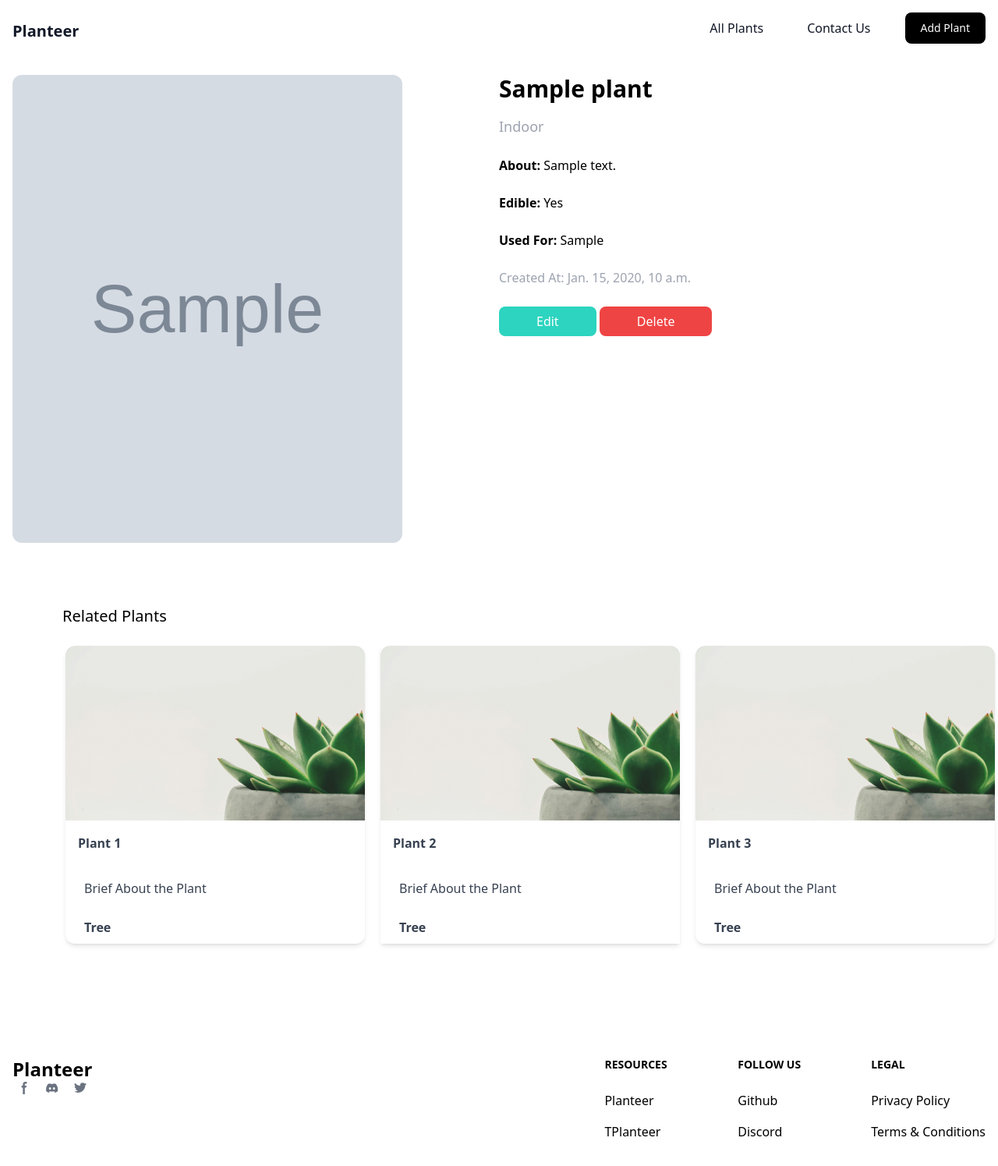
After one commit to T-Python-June-24/LAB-ORM-PLANTEER-1, a Django app: page /plants/1/detail/ in a window 1280 px wide. The commit adds this page. Shown: the whole page at 78% size. Run offline with Django 5.2, Linux system fonts and the light colour scheme; tables that the repository leaves empty hold one stand-in row (values such as "Sample post"); grey boxes marked "Sample" are stand-in pictures; some libraries are stand-ins or nearby versions.

Commit message:
added update and delete on the plants ✅ - add better ui for the user 🎨 - added image and button in the confirm delete page 🎨

```diff
--- a/Planteer/Contact/templates/Contact/thanks_add_plant.html
+++ b/Planteer/Contact/templates/Contact/thanks_add_plant.html
@@ -8,7 +8,8 @@
         <img src="{% static 'images/thanks.jpg' %}" alt="Thank You" class="w-1/4 mb-6 puff-in-hor">
         <h1 class="text-8xl font-bold puff-in-hor">Thanks for adding plant</h1>
         <p class="text-teal-500 p-8 puff-in-hor">You are a great friend for the environment</p>
-
-    </div>
+        <button class="bg-black text-white py-2 px-16 rounded-lg">
+            <a href="{% url 'Plants:plants' %}">Dispaly Plants</a>
+        </button>    </div>
 </div>
 {% endblock content %}
--- a/Planteer/Main/static/css/style.css
+++ b/Planteer/Main/static/css/style.css
@@ -37,17 +37,18 @@ footer {
   0% {
     transform: scale(1);
   }
+
   50% {
     transform: scale(1.2);
   }
+
   100% {
     transform: scale(1);
   }
 }
 
 .img-animation {
-  -webkit-animation: scale-up-center 0.4s cubic-bezier(0.39, 0.575, 0.565, 1)
-    both;
+  -webkit-animation: scale-up-center 0.4s cubic-bezier(0.39, 0.575, 0.565, 1) both;
   animation: scale-up-center 0.4s cubic-bezier(0.39, 0.575, 0.565, 1) both;
 }
 
@@ -68,16 +69,19 @@ footer {
     -webkit-transform: scale(0.5);
     transform: scale(0.5);
   }
+
   100% {
     -webkit-transform: scale(1);
     transform: scale(1);
   }
 }
+
 @keyframes scale-up-center {
   0% {
     -webkit-transform: scale(0.5);
     transform: scale(0.5);
   }
+
   100% {
     -webkit-transform: scale(1);
     transform: scale(1);
@@ -89,7 +93,6 @@ footer {
   animation: puff-in-hor 0.7s cubic-bezier(0.47, 0, 0.745, 0.715) both;
 }
 
-
 @-webkit-keyframes puff-in-hor {
   0% {
     -webkit-transform: scaleX(2);
@@ -98,22 +101,7 @@ footer {
     filter: blur(4px);
     opacity: 0;
   }
-  100% {
-    -webkit-transform: scaleX(1);
-    transform: scaleX(1);
-    -webkit-filter: blur(0px);
-    filter: blur(0px);
-    opacity: 1;
-  }
-}
-@keyframes puff-in-hor {
-  0% {
-    -webkit-transform: scaleX(2);
-    transform: scaleX(2);
-    -webkit-filter: blur(4px);
-    filter: blur(4px);
-    opacity: 0;
-  }
+
   100% {
     -webkit-transform: scaleX(1);
     transform: scaleX(1);
@@ -123,14 +111,27 @@ footer {
   }
 }
 
+@keyframes puff-in-hor {
+  0% {
+    -webkit-transform: scaleX(2);
+    transform: scaleX(2);
+    -webkit-filter: blur(4px);
+    filter: blur(4px);
+    opacity: 0;
+  }
 
-
+  100% {
+    -webkit-transform: scaleX(1);
+    transform: scaleX(1);
+    -webkit-filter: blur(0px);
+    filter: blur(0px);
+    opacity: 1;
+  }
+}
 
 .slide-in-elliptic-bottom-bck {
-  -webkit-animation: slide-in-elliptic-bottom-bck 0.7s
-    cubic-bezier(0.25, 0.46, 0.45, 0.94) both;
-  animation: slide-in-elliptic-bottom-bck 0.7s
-    cubic-bezier(0.25, 0.46, 0.45, 0.94) both;
+  -webkit-animation: slide-in-elliptic-bottom-bck 0.7s cubic-bezier(0.25, 0.46, 0.45, 0.94) both;
+  animation: slide-in-elliptic-bottom-bck 0.7s cubic-bezier(0.25, 0.46, 0.45, 0.94) both;
 }
 
 /* ----------------------------------------------
@@ -153,6 +154,7 @@ footer {
     transform-origin: 50% -100%;
     opacity: 0;
   }
+
   100% {
     -webkit-transform: translateY(0) rotateX(0) scale(1);
     transform: translateY(0) rotateX(0) scale(1);
@@ -161,6 +163,7 @@ footer {
     opacity: 1;
   }
 }
+
 @keyframes slide-in-elliptic-bottom-bck {
   0% {
     -webkit-transform: translateY(600px) rotateX(-30deg) scale(6.5);
@@ -169,6 +172,7 @@ footer {
     transform-origin: 50% -100%;
     opacity: 0;
   }
+
   100% {
     -webkit-transform: translateY(0) rotateX(0) scale(1);
     transform: translateY(0) rotateX(0) scale(1);
--- a/Planteer/Main/templates/Main/base.html
+++ b/Planteer/Main/templates/Main/base.html
@@ -2,66 +2,68 @@
 
 <!DOCTYPE html>
 <html lang="en">
+
 <head>
     <meta charset="UTF-8">
     <meta name="viewport" content="width=device-width, initial-scale=1.0">
     <script src="https://cdn.tailwindcss.com"></script>
-
     <link rel="preconnect" href="https://fonts.googleapis.com">
     <link rel="preconnect" href="https://fonts.gstatic.com" crossorigin>
     <link rel="stylesheet" href="{% static '/css/style.css' %}">
     <link rel="stylesheet" href="{% static '/css/card.css' %}">
     <link rel="stylesheet" href="{% static '/css/plant.css' %}">
     <link href="https://fonts.googleapis.com/css2?family=Inter:wght@400;500;600;800&display=swap" rel="stylesheet">
-    <link rel="icon" type="image/x-icon" href="{% static 'images/background.jpg' %}">
+    <link rel="icon" type="image/x-icon" href="{% static 'images/logo.png' %}">
     <link rel="stylesheet" href="https://cdnjs.cloudflare.com/ajax/libs/font-awesome/6.0.0-beta3/css/all.min.css">
     <link href="https://unpkg.com/aos@2.3.1/dist/aos.css" rel="stylesheet">
-
-    <title>{% block title %}Saudi Arabia{% endblock %}</title>
-
+    <title>{% block title %} Planteer {% endblock %}</title>
 </head>
 <body>
-
     <script src="https://unpkg.com/aos@2.3.1/dist/aos.js"></script>
     <script>
         AOS.init();
-      </script>
+    </script>
     <nav class="bg-white border-gray-200">
         <div class="max-w-screen-xl flex flex-wrap items-center justify-between mx-auto p-4">
             <a href="{% url 'Main:home'%}" class="flex items-center space-x-3 rtl:space-x-reverse">
                 <h1 class="text-gray-900 font-extrabold text-xl">Planteer</h1>
             </a>
-            <button data-collapse-toggle="navbar-default" type="button" class="inline-flex items-center p-2 w-10 h-10 justify-center text-sm text-gray-500 rounded-lg md:hidden hover:bg-gray-100 focus:outline-none focus:ring-2 focus:ring-gray-200" aria-controls="navbar-default" aria-expanded="false">
+            <button data-collapse-toggle="navbar-default" type="button"
+                class="inline-flex items-center p-2 w-10 h-10 justify-center text-sm text-gray-500 rounded-lg md:hidden hover:bg-gray-100 focus:outline-none focus:ring-2 focus:ring-gray-200"
+                aria-controls="navbar-default" aria-expanded="false">
                 <span class="sr-only">Open main menu</span>
-                <svg class="w-5 h-5" aria-hidden="true" xmlns="http://www.w3.org/2000/svg" fill="none" viewBox="0 0 17 14">
-                    <path stroke="currentColor" stroke-linecap="round" stroke-linejoin="round" stroke-width="2" d="M1 1h15M1 7h15M1 13h15"/>
+                <svg class="w-5 h-5" aria-hidden="true" xmlns="http://www.w3.org/2000/svg" fill="none"
+                    viewBox="0 0 17 14">
+                    <path stroke="currentColor" stroke-linecap="round" stroke-linejoin="round" stroke-width="2"
+                        d="M1 1h15M1 7h15M1 13h15" />
                 </svg>
             </button>
             <div class="hidden w-full md:block md:w-auto" id="navbar-default">
-                <ul class="font-medium flex flex-col p-4 md:p-0 mt-4 border border-gray-200 rounded-lg bg-white md:flex-row md:space-x-8 rtl:space-x-reverse md:mt-0 md:border-0">
+                <ul
+                    class="font-medium flex flex-col p-4 md:p-0 mt-4 border border-gray-200 rounded-lg bg-white md:flex-row md:space-x-8 rtl:space-x-reverse md:mt-0 md:border-0">
                     <li>
-                        <a href="{% url 'Plants:plants' %}" class="block py-2 px-3 text-gray-900 rounded hover:bg-gray-100 md:hover:bg-transparent md:border-0">All Plants</a>
+                        <a href="{% url 'Plants:plants' %}"
+                            class="block py-2 px-3 text-gray-900 rounded hover:bg-gray-100 md:hover:bg-transparent md:border-0">All
+                            Plants</a>
                     </li>
                     <li>
-                        <a href="{% url 'Contact:send_contact_message' %}" class="block py-2 px-3 text-gray-900 rounded hover:bg-gray-100 md:hover:bg-transparent md:border-0 ">Contact Us</a>
+                        <a href="{% url 'Contact:send_contact_message' %}"
+                            class="block py-2 px-3 text-gray-900 rounded hover:bg-gray-100 md:hover:bg-transparent md:border-0 ">
+                            Contact Us
+                        </a>
                     </li>
-                    <button type="button" class="text-white bg-black focus:ring-4 focus:ring-black-300 font-medium rounded-lg text-sm px-5 py-2.5 me-2 mb-2 hover:bg-gray-700">
+                    <button type="button"
+                        class="text-white bg-black focus:ring-4 focus:ring-black-300 font-medium rounded-lg text-sm px-5 py-2.5 me-2 mb-2 hover:bg-gray-700 hover:animate-pulse hover-effect">
                         <a href="{% url 'Plants:add_plant' %}" class="text-white">Add Plant</a>
                     </button>
-                    </ul>
+                </ul>
             </div>
         </div>
     </nav>
-
-
-
     <main>
         {% block content %} {% endblock %}
     </main>
-
-
-
-    <hr class="my-6 border-gray-300 sm:mx-auto lg:my-8"/>
+    <hr class="my-6 border-gray-300 sm:mx-auto lg:my-8" />
     <footer class="bg-white text-black">
         <div class="mx-auto w-full max-w-screen-xl p-4 py-6 lg:py-8">
             <div class="md:flex md:justify-between">
@@ -69,23 +71,31 @@
                     <a href="{% url 'Main:home' %}" class="flex items-center">
                         <span class="self-center text-2xl font-semibold whitespace-nowrap">Planteer</span>
                     </a>
-                    <div class="flex mt-4 sm:justify-center sm:mt-0">
+                    <div class="flex mt-4 sm:justify-center sm:mt-0 items-stretch">
                         <a href="#" class="text-gray-500 hover:text-gray-900 dark:hover:text-white">
-                            <svg class="w-4 h-4" aria-hidden="true" xmlns="http://www.w3.org/2000/svg" fill="currentColor" viewBox="0 0 8 19">
-                                  <path fill-rule="evenodd" d="M6.135 3H8V0H6.135a4.147 4.147 0 0 0-4.142 4.142V6H0v3h2v9.938h3V9h2.021l.592-3H5V3.591A.6.6 0 0 1 5.592 3h.543Z" clip-rule="evenodd"/>
-                              </svg>
+                            <svg class="w-4 h-4" aria-hidden="true" xmlns="http://www.w3.org/2000/svg"
+                                fill="currentColor" viewBox="0 0 8 19">
+                                <path fill-rule="evenodd"
+                                    d="M6.135 3H8V0H6.135a4.147 4.147 0 0 0-4.142 4.142V6H0v3h2v9.938h3V9h2.021l.592-3H5V3.591A.6.6 0 0 1 5.592 3h.543Z"
+                                    clip-rule="evenodd" />
+                            </svg>
                             <span class="sr-only">Facebook page</span>
                         </a>
                         <a href="#" class="text-gray-500 hover:text-gray-900 dark:hover:text-white ms-5">
-                            <svg class="w-4 h-4" aria-hidden="true" xmlns="http://www.w3.org/2000/svg" fill="currentColor" viewBox="0 0 21 16">
-                                  <path d="M16.942 1.556a16.3 16.3 0 0 0-4.126-1.3 12.04 12.04 0 0 0-.529 1.1 15.175 15.175 0 0 0-4.573 0 11.585 11.585 0 0 0-.535-1.1 16.274 16.274 0 0 0-4.129 1.3A17.392 17.392 0 0 0 .182 13.218a15.785 15.785 0 0 0 4.963 2.521c.41-.564.773-1.16 1.084-1.785a10.63 10.63 0 0 1-1.706-.83c.143-.106.283-.217.418-.33a11.664 11.664 0 0 0 10.118 0c.137.113.277.224.418.33-.544.328-1.116.606-1.71.832a12.52 12.52 0 0 0 1.084 1.785 16.46 16.46 0 0 0 5.064-2.595 17.286 17.286 0 0 0-2.973-11.59ZM6.678 10.813a1.941 1.941 0 0 1-1.8-2.045 1.93 1.93 0 0 1 1.8-2.047 1.919 1.919 0 0 1 1.8 2.047 1.93 1.93 0 0 1-1.8 2.045Zm6.644 0a1.94 1.94 0 0 1-1.8-2.045 1.93 1.93 0 0 1 1.8-2.047 1.918 1.918 0 0 1 1.8 2.047 1.93 1.93 0 0 1-1.8 2.045Z"/>
-                              </svg>
+                            <svg class="w-4 h-4" aria-hidden="true" xmlns="http://www.w3.org/2000/svg"
+                                fill="currentColor" viewBox="0 0 21 16">
+                                <path
+                                    d="M16.942 1.556a16.3 16.3 0 0 0-4.126-1.3 12.04 12.04 0 0 0-.529 1.1 15.175 15.175 0 0 0-4.573 0 11.585 11.585 0 0 0-.535-1.1 16.274 16.274 0 0 0-4.129 1.3A17.392 17.392 0 0 0 .182 13.218a15.785 15.785 0 0 0 4.963 2.521c.41-.564.773-1.16 1.084-1.785a10.63 10.63 0 0 1-1.706-.83c.143-.106.283-.217.418-.33a11.664 11.664 0 0 0 10.118 0c.137.113.277.224.418.33-.544.328-1.116.606-1.71.832a12.52 12.52 0 0 0 1.084 1.785 16.46 16.46 0 0 0 5.064-2.595 17.286 17.286 0 0 0-2.973-11.59ZM6.678 10.813a1.941 1.941 0 0 1-1.8-2.045 1.93 1.93 0 0 1 1.8-2.047 1.919 1.919 0 0 1 1.8 2.047 1.93 1.93 0 0 1-1.8 2.045Zm6.644 0a1.94 1.94 0 0 1-1.8-2.045 1.93 1.93 0 0 1 1.8-2.047 1.918 1.918 0 0 1 1.8 2.047 1.93 1.93 0 0 1-1.8 2.045Z" />
+                            </svg>
                             <span class="sr-only">Discord community</span>
                         </a>
                         <a href="#" class="text-gray-500 hover:text-gray-900 dark:hover:text-white ms-5">
-                            <svg class="w-4 h-4" aria-hidden="true" xmlns="http://www.w3.org/2000/svg" fill="currentColor" viewBox="0 0 20 17">
-                              <path fill-rule="evenodd" d="M20 1.892a8.178 8.178 0 0 1-2.355.635 4.074 4.074 0 0 0 1.8-2.235 8.344 8.344 0 0 1-2.605.98A4.13 4.13 0 0 0 13.85 0a4.068 4.068 0 0 0-4.1 4.038 4 4 0 0 0 .105.919A11.705 11.705 0 0 1 1.4.734a4.006 4.006 0 0 0 1.268 5.392 4.165 4.165 0 0 1-1.859-.5v.05A4.057 4.057 0 0 0 4.1 9.635a4.19 4.19 0 0 1-1.856.07 4.108 4.108 0 0 0 3.831 2.807A8.36 8.36 0 0 1 0 14.184 11.732 11.732 0 0 0 6.291 16 11.502 11.502 0 0 0 17.964 4.5c0-.177 0-.35-.012-.523A8.143 8.143 0 0 0 20 1.892Z" clip-rule="evenodd"/>
-                          </svg>
+                            <svg class="w-4 h-4" aria-hidden="true" xmlns="http://www.w3.org/2000/svg"
+                                fill="currentColor" viewBox="0 0 20 17">
+                                <path fill-rule="evenodd"
+                                    d="M20 1.892a8.178 8.178 0 0 1-2.355.635 4.074 4.074 0 0 0 1.8-2.235 8.344 8.344 0 0 1-2.605.98A4.13 4.13 0 0 0 13.85 0a4.068 4.068 0 0 0-4.1 4.038 4 4 0 0 0 .105.919A11.705 11.705 0 0 1 1.4.734a4.006 4.006 0 0 0 1.268 5.392 4.165 4.165 0 0 1-1.859-.5v.05A4.057 4.057 0 0 0 4.1 9.635a4.19 4.19 0 0 1-1.856.07 4.108 4.108 0 0 0 3.831 2.807A8.36 8.36 0 0 1 0 14.184 11.732 11.732 0 0 0 6.291 16 11.502 11.502 0 0 0 17.964 4.5c0-.177 0-.35-.012-.523A8.143 8.143 0 0 0 20 1.892Z"
+                                    clip-rule="evenodd" />
+                            </svg>
                             <span class="sr-only">Twitter page</span>
                         </a>
                     </div>
@@ -128,10 +138,5 @@
             </div>
         </div>
     </footer>
-
-
-
-
-
 </body>
 </html>
--- /dev/null
+++ b/Planteer/Plants/templates/Plants/plant_detail.html
@@ -0,0 +1,103 @@
+{% extends "Main/base.html" %}
+{% load static %}
+{% block content %}
+<script>
+    AOS.init();
+</script>
+<div class="container mx-auto p-4">
+    <div class="flex">
+        <!-- Image Section -->
+        <div class="w-1/2">
+            <img src="{{ plant.plant_image.url }}" alt="Plant Image"
+                class="w-[500px] h-[600px] object-cover rounded-xl">
+        </div>
+        <!-- Text Section -->
+        <div class="w-1/2 pl-0">
+            <h1 class="text-3xl font-bold">{{ plant.name }}</h1>
+            <p class="pt-4 pb-2 text-gray-400 text-lg">{{ plant.get_category_display }}</p>
+            <p class="pt-4 pb-2 text-black"><strong>About:</strong> {{ plant.about }}</p>
+            <p class="pt-4 pb-2 text-black"><strong>Edible:</strong> {{ plant.is_edible|yesno:"Yes,No" }}</p>
+            <p class="pt-4 pb-2 text-black"><strong>Used For:</strong> {{ plant.used_for }}</p>
+            <p class="pt-4 pb-8 text-gray-400 text-s">Created At: {{ plant.created_at }}</p>
+            <a href="{% url 'Plants:update_plant' plant.id %}"
+                class="bg-teal-400 text-white py-2 px-12 rounded-lg mt-4">Edit</a>
+            <a href="{% url 'Plants:delete_plant' plant.id %}"
+                class="bg-red-500 text-white py-2 px-12 rounded-lg mt-8">Delete</a>
+        </div>
+    </div>
+</div>
+<div class="content-home-padding">
+    <h1 class="text-black font-normal text-xl pt-16 tilt-in-fwd-bl"> Related Plants </h1>
+    <div data-aos="fade-left" data-aos-anchor="#example-anchor" data-aos-offset="500" data-aos-duration="500"
+        class="flex flex-col items-center">
+        <div class="card-grid flex flex-wrap justify-center" data-aos="fade-up"
+            data-aos-anchor-placement="bottom-bottom">
+            <div class="relative flex flex-col mt-6 text-gray-700 bg-white shadow-md bg-clip-border rounded-xl w-96 overflow-hidden"
+                data-aos="fade-up" data-aos-duration="1000">
+                <img src="{% static 'images/background.jpg' %}" alt="image"
+                    class="w-full h-56 object-cover rounded-t-xl" />
+                <div class="p-4">
+                    <p class="block font-sans text-base antialiased font-bold leading-relaxed text-inherit">
+                        Plant 1
+                    </p>
+                </div>
+                <div class="pl-6 pr-6 p-4">
+                    <p class="block font-sans text-base antialiased font-light leading-relaxed text-inherit">
+                        Brief About the Plant
+                    </p>
+                </div>
+                <div class="pl-6 pr-6 p-2">
+                    <p class="block font-sans text-base antialiased font-bold leading-relaxed text-inherit">
+                        Tree
+                    </p>
+                </div>
+            </div>
+
+            <div class="relative flex flex-col mt-6 text-gray-700 bg-white shadow-md bg-clip-border orounded-xl w-96 overflow-hidden"
+                data-aos="fade-up" data-aos-duration="1000">
+                <img src="{% static 'images/background.jpg' %}" alt="image"
+                    class="w-full h-56 object-cover rounded-t-xl" />
+                <div class="p-4">
+                    <p class="block font-sans text-base antialiased font-bold leading-relaxed text-inherit">
+                        Plant 2
+                    </p>
+                </div>
+                <div class="pl-6 pr-6 p-4">
+                    <p class="block font-sans text-base antialiased font-light leading-relaxed text-inherit">
+                        Brief About the Plant
+                    </p>
+                </div>
+                <div class="pl-6 pr-6 p-2">
+                    <p class="block font-sans text-base antialiased font-bold leading-relaxed text-inherit">
+                        Tree
+                    </p>
+                </div>
+            </div>
+
+            <div class="relative flex flex-col mt-6 text-gray-700 bg-white shadow-md bg-clip-border rounded-xl w-96 overflow-hidden"
+                data-aos="fade-up" data-aos-duration="1000">
+                <img src="{% static 'images/background.jpg' %}" alt="image"
+                    class="w-full h-56 object-cover rounded-t-xl" />
+                <div class="p-4">
+                    <p class="block font-sans text-base antialiased font-bold leading-relaxed text-inherit">
+                        Plant 3
+                    </p>
+                </div>
+                <div class="pl-6 pr-6 p-4">
+                    <p class="block font-sans text-base antialiased font-light leading-relaxed text-inherit">
+                        Brief About the Plant
+                    </p>
+                </div>
+                <div class="pl-6 pr-6 p-2">
+                    <p class="block font-sans text-base antialiased font-bold leading-relaxed text-inherit">
+                        Tree
+                    </p>
+                </div>
+            </div>
+        </div>
+    </div>
+    <br><br>
+</div>
+</div>
+
+{% endblock content %}
--- a/Planteer/Plants/urls.py
+++ b/Planteer/Plants/urls.py
@@ -1,10 +1,12 @@
+from django.urls import path
 from . import views
-from django.urls import path
 
 app_name = 'Plants'
 
 urlpatterns = [
     path('plants/all/', views.plants, name='plants'),
     path('plants/new/', views.add_plant, name='add_plant'),
-
+    path('plants/<int:plant_id>/detail/', views.plant_detail, name='plant_detail'),
+    path('plants/<int:plant_id>/update/', views.update_plant, name='update_plant'),
+    path('plants/<int:plant_id>/delete/', views.delete_plant, name='delete_plant'),
 ]
--- a/Planteer/Plants/views.py
+++ b/Planteer/Plants/views.py
@@ -1,4 +1,4 @@
-from django.shortcuts import redirect, render
+from django.shortcuts import get_object_or_404, redirect, render
 from django.http import HttpResponse
 from .models import Plants
 from django.contrib import messages
@@ -37,3 +37,49 @@ def add_plant(request:HttpResponse):
             messages.error(request, f'An error occurred: {str(e)}')
         return redirect('Contact:thanks_add_plant')
     return render(request, 'Plants/add_plant.html')
+
+
+
+
+
+def plant_detail(request: HttpResponse, plant_id: int):
+    plant = get_object_or_404(Plants, pk=plant_id)
+    return render(request, 'Plants/plant_detail.html', {'plant': plant})
+
+
+
+
+def update_plant(request: HttpResponse, plant_id: int):
+    plant = get_object_or_404(Plants, pk=plant_id)
+
+    if request.method == 'POST':
+        try:
+            plant.name = request.POST.get('name', plant.name)
+            plant.about = request.POST.get('about', plant.about)
+            plant.used_for = request.POST.get('used_for', plant.used_for)
+            if 'plant_image' in request.FILES:
+                plant.plant_image = request.FILES['plant_image']
+            plant.category = request.POST.get('category', plant.category)
+            plant.is_edible = 'is_edible' in request.POST
+
+            plant.save()
+            messages.success(request, 'Plant updated successfully!')
+            return redirect('Plants:plant_detail', plant_id=plant.id)
+        except MultiValueDictKeyError as e:
+            messages.error(request, f'Missing field: {str(e)}')
+        except Exception as e:
+            messages.error(request, f'An error occurred: {str(e)}')
+
+    return render(request, 'Plants/update_plant.html', {'plant': plant})
+
+
+
+def delete_plant(request: HttpResponse, plant_id: int):
+    plant = get_object_or_404(Plants, pk=plant_id)
+
+    if request.method == 'POST':
+        plant.delete()
+        messages.success(request, 'Plant deleted successfully!')
+        return redirect('Plants:plants')
+
+    return render(request, 'Plants/delete_plant.html', {'plant': plant})
```
Also changed, not shown: Planteer/Plants/templates/Plants/all_plants.html (+8 -8 lines), Planteer/Plants/templates/Plants/delete_plant.html (added, +21 -0 lines), Planteer/Plants/templates/Plants/update_plant.html (added, +56 -0 lines), Planteer/Main/static/images/logo.png (added), Planteer/Plants/static/images/arrow.png (added), Planteer/Plants/static/images/background.jpg (added), Planteer/Plants/static/images/delete.webp (added), Planteer/Plants/static/images/logo.png (added), Planteer/Plants/static/images/plant1.webp (added), Planteer/Plants/static/images/plant2.webp (added), Planteer/Plants/static/images/plant3.jpeg (added), Planteer/media/images/apple.webp (added), Planteer/media/images/plant45.jpg (added), 1 other file.
